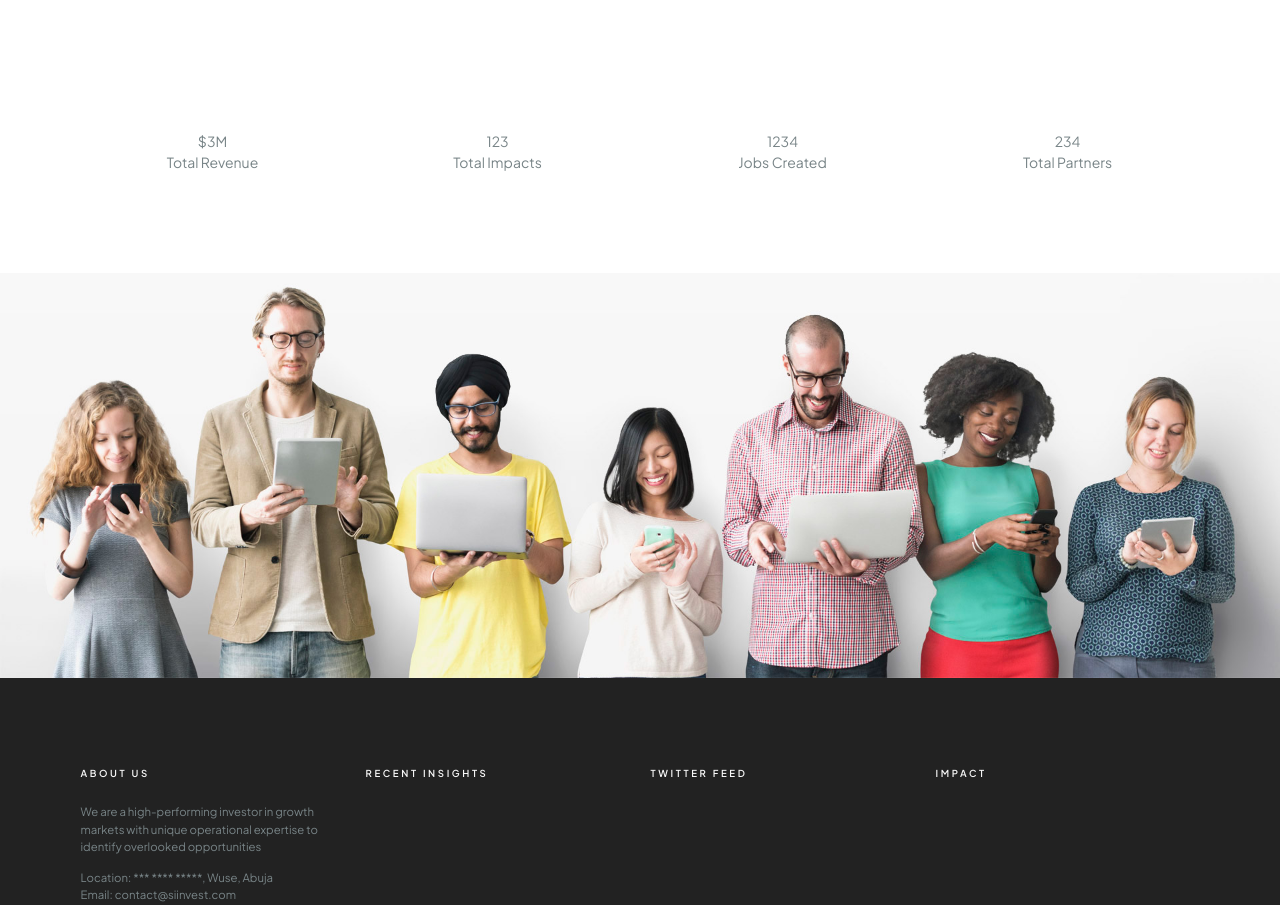
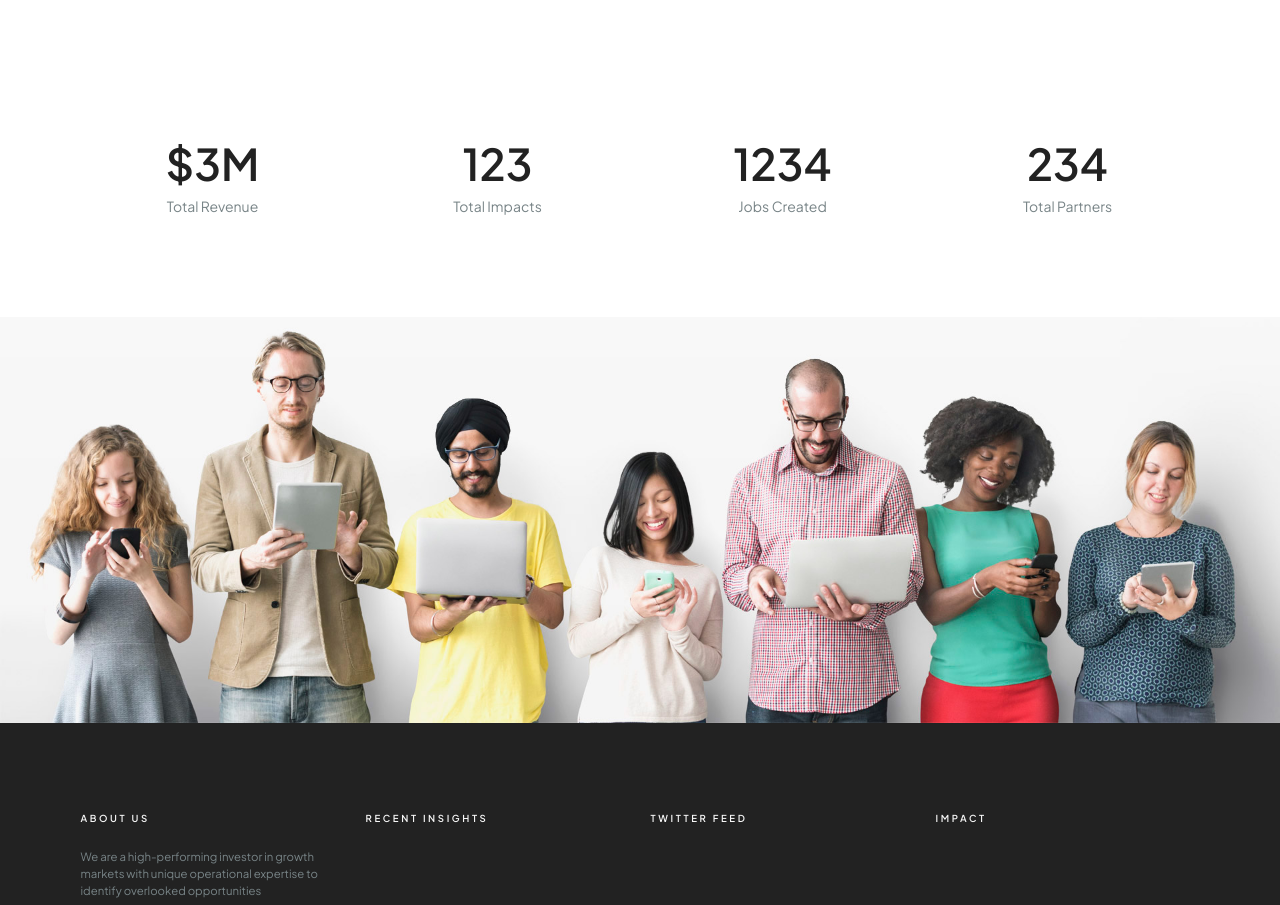
Before and after one commit to sekaycee/social_impact_investments, a Next.js app in the folder sii_front/: page / in a window 1280 px wide. Shown: the part 3460-4365 px from the top of the page. Built offline with nearby package versions, Linux system fonts and the light colour scheme.

Commit message:
modify homepage

```diff
--- a/sii_front/styles/globals.css
+++ b/sii_front/styles/globals.css
@@ -32,3 +32,7 @@ a {
 ul, ol {
 	list-style: none;
 }
+
+.bg-gray {
+	background-color: #f8f8f8;
+}
--- a/sii_front/styles/home.module.css
+++ b/sii_front/styles/home.module.css
@@ -180,3 +180,10 @@
 	background-color: #2a39fd !important;
 	border-color: #2a39fd !important;
 }
+
+/* Counter */
+.counter_number {
+	color: #222;
+	font-weight: 600;
+	font-size: 3.125rem;
+}
```
